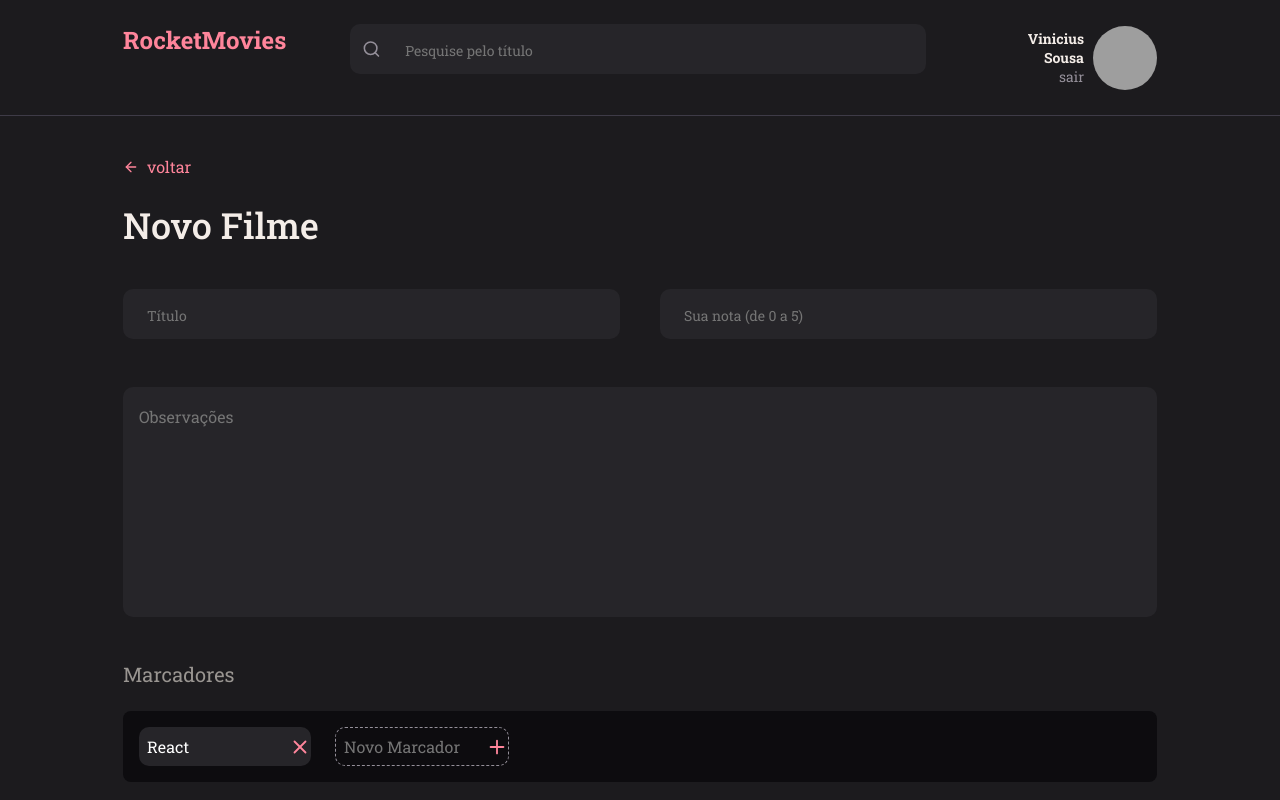
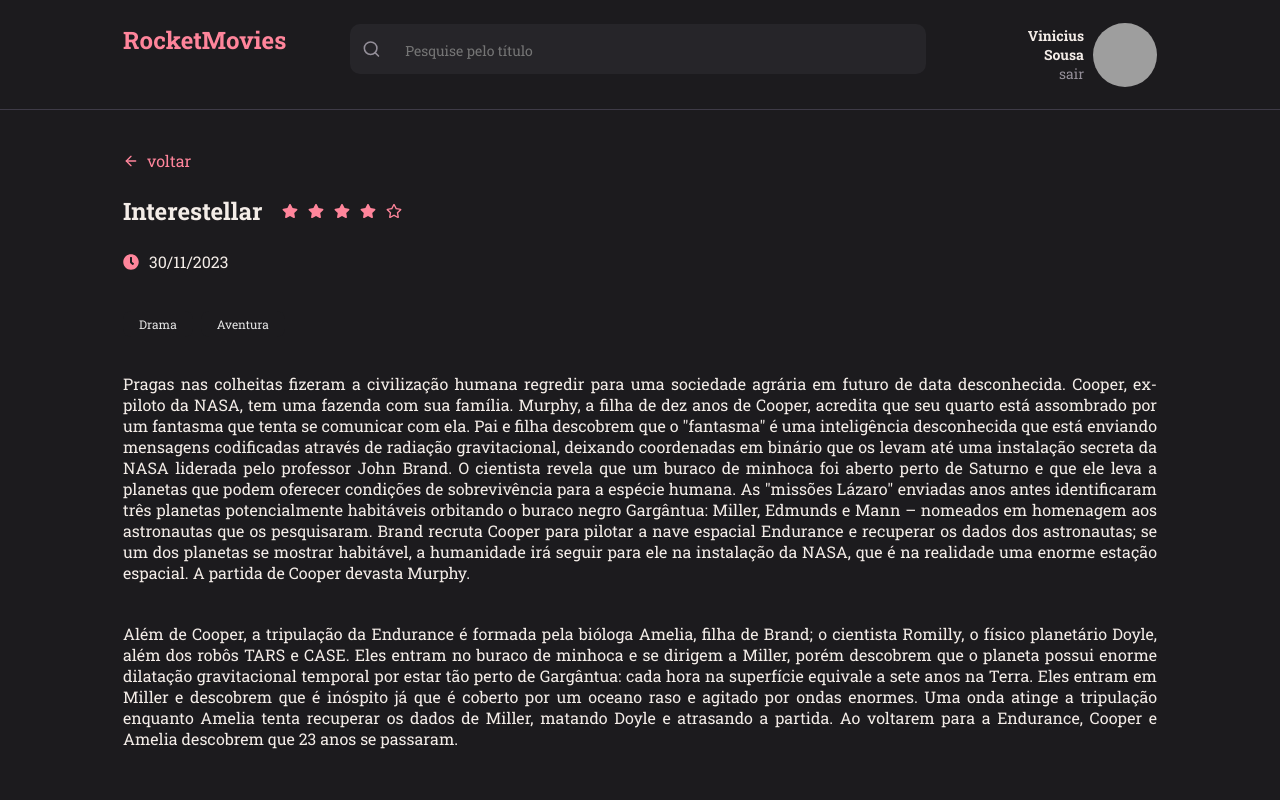
Before and after one commit to viniciusxsousa/explore, a React (Vite) app in the folder RockMovie-front/RocketMovie/: page / in a window 1280 px wide. Built offline with nearby package versions, Linux system fonts and the light colour scheme; grey boxes are pictures that could not be loaded.

Commit message:
criando a tela details

```diff
--- a/RockMovie-front/RocketMovie/src/main.jsx
+++ b/RockMovie-front/RocketMovie/src/main.jsx
@@ -1,6 +1,6 @@
 import React from 'react'
 import ReactDOM from 'react-dom/client'
-import { New } from './pages/New/'
+import { Details } from './pages/Details/'
 import { ThemeProvider } from 'styled-components'
 import theme from './styles/theme'
 import GlobalStyles from './styles/global'
@@ -9,7 +9,7 @@ ReactDOM.createRoot(document.getElementById('root')).render(
   <React.StrictMode>
     <ThemeProvider theme={theme}>
       <GlobalStyles/>
-      <New />
+      <Details />
     </ThemeProvider>
   </React.StrictMode>
 )
--- /dev/null
+++ b/RockMovie-front/RocketMovie/src/pages/Details/index.jsx
@@ -0,0 +1,44 @@
+import { Container, Content } from "./styles";
+
+import { FaStar, FaRegStar, FaClock } from 'react-icons/fa'
+
+import { Header } from '../../components/Header'
+import { ButtonTxt } from '../../components/ButtonTxt'
+import { Tag } from '../../components/Tag'
+
+export function Details(){
+    return(
+        <Container>
+            <Header/>
+
+            <main>
+                <Content>
+                    <ButtonTxt title='voltar' icon/>
+
+                    <div className="title">
+                        <h2>Interestellar</h2>
+                        <FaStar/>
+                        <FaStar/>
+                        <FaStar/>
+                        <FaStar/>
+                        <FaRegStar/>
+                    </div>
+
+                    <div className="time">
+                        <FaClock />
+                        <p>30/11/2023</p>
+                    </div>
+
+                    <Tag title='Drama'/>
+                    <Tag title='Aventura'/>
+
+                    <p>Pragas nas colheitas fizeram a civilização humana regredir para uma sociedade agrária em futuro de data desconhecida. Cooper, ex-piloto da NASA, tem uma fazenda com sua família. Murphy, a filha de dez anos de Cooper, acredita que seu quarto está assombrado por um fantasma que tenta se comunicar com ela. Pai e filha descobrem que o "fantasma" é uma inteligência desconhecida que está enviando mensagens codificadas através de radiação gravitacional, deixando coordenadas em binário que os levam até uma instalação secreta da NASA liderada pelo professor John Brand. O cientista revela que um buraco de minhoca foi aberto perto de Saturno e que ele leva a planetas que podem oferecer condições de sobrevivência para a espécie humana. As "missões Lázaro" enviadas anos antes identificaram três planetas potencialmente habitáveis orbitando o buraco negro Gargântua: Miller, Edmunds e Mann – nomeados em homenagem aos astronautas que os pesquisaram. Brand recruta Cooper para pilotar a nave espacial Endurance e recuperar os dados dos astronautas; se um dos planetas se mostrar habitável, a humanidade irá seguir para ele na instalação da NASA, que é na realidade uma enorme estação espacial. A partida de Cooper devasta Murphy.</p>
+
+                    <p>Além de Cooper, a tripulação da Endurance é formada pela bióloga Amelia, filha de Brand; o cientista Romilly, o físico planetário Doyle, além dos robôs TARS e CASE. Eles entram no buraco de minhoca e se dirigem a Miller, porém descobrem que o planeta possui enorme dilatação gravitacional temporal por estar tão perto de Gargântua: cada hora na superfície equivale a sete anos na Terra. Eles entram em Miller e descobrem que é inóspito já que é coberto por um oceano raso e agitado por ondas enormes. Uma onda atinge a tripulação enquanto Amelia tenta recuperar os dados de Miller, matando Doyle e atrasando a partida. Ao voltarem para a Endurance, Cooper e Amelia descobrem que 23 anos se passaram.</p>
+
+                </Content>
+            </main>
+
+        </Container>
+    )
+}
--- /dev/null
+++ b/RockMovie-front/RocketMovie/src/pages/Details/styles.js
@@ -0,0 +1,64 @@
+import styled from 'styled-components'
+
+export const Container = styled.div`
+    width: 100%;
+    height: 100vh;
+
+    display: grid;
+    grid-template-rows: 110px auto;
+    grid-template-areas:
+    'header'
+    'content';
+
+    > main {
+        grid-area: content;
+
+        padding: 40px 123px;
+        overflow-y: auto;
+    }
+`
+
+export const Content = styled.div`
+    > a {
+        margin-bottom: 24px;
+    }
+
+    > div.title {
+        display: flex;
+        align-items: center;
+
+        margin-bottom: 24px;
+
+        h2 {
+            color: ${({theme}) => theme.COLORS.WHITE_200};
+            margin-right: 20px;
+        }
+
+        svg {
+            color: ${({theme}) => theme.COLORS.PINK};
+            margin-right: 10px;
+        }
+    }
+
+    > div.time {
+        display: flex;
+        align-items: center;
+        gap: 10px;
+
+        margin-bottom: 40px;
+
+        svg {
+            color: ${({theme}) => theme.COLORS.PINK};
+        }
+
+        p {
+            color: ${({theme}) => theme.COLORS.WHITE_200};
+        }
+    }
+
+    > p {
+        color: ${({theme}) => theme.COLORS.WHITE_200};
+        margin-top: 40px;
+        text-align: justify;
+    }
+`
```
